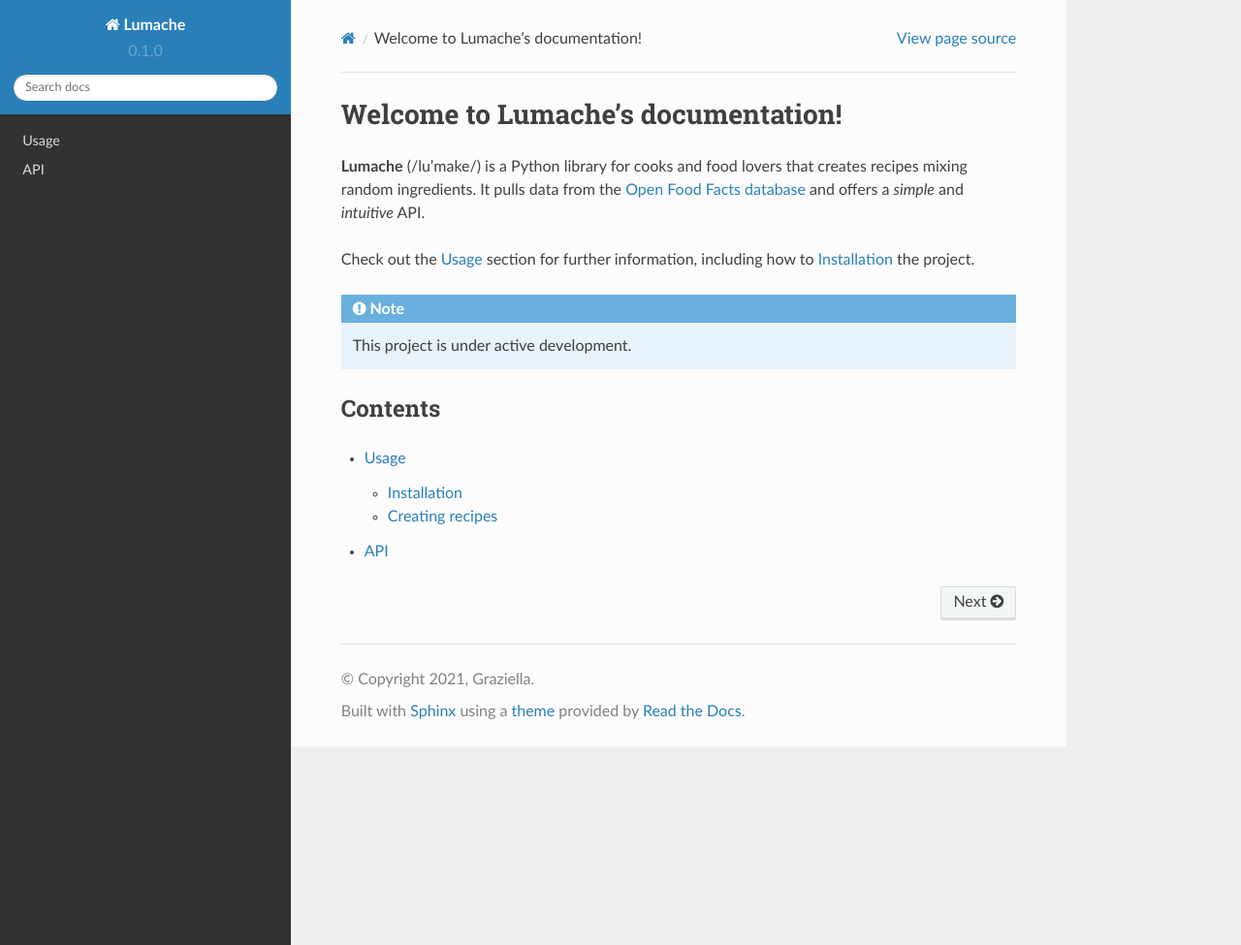
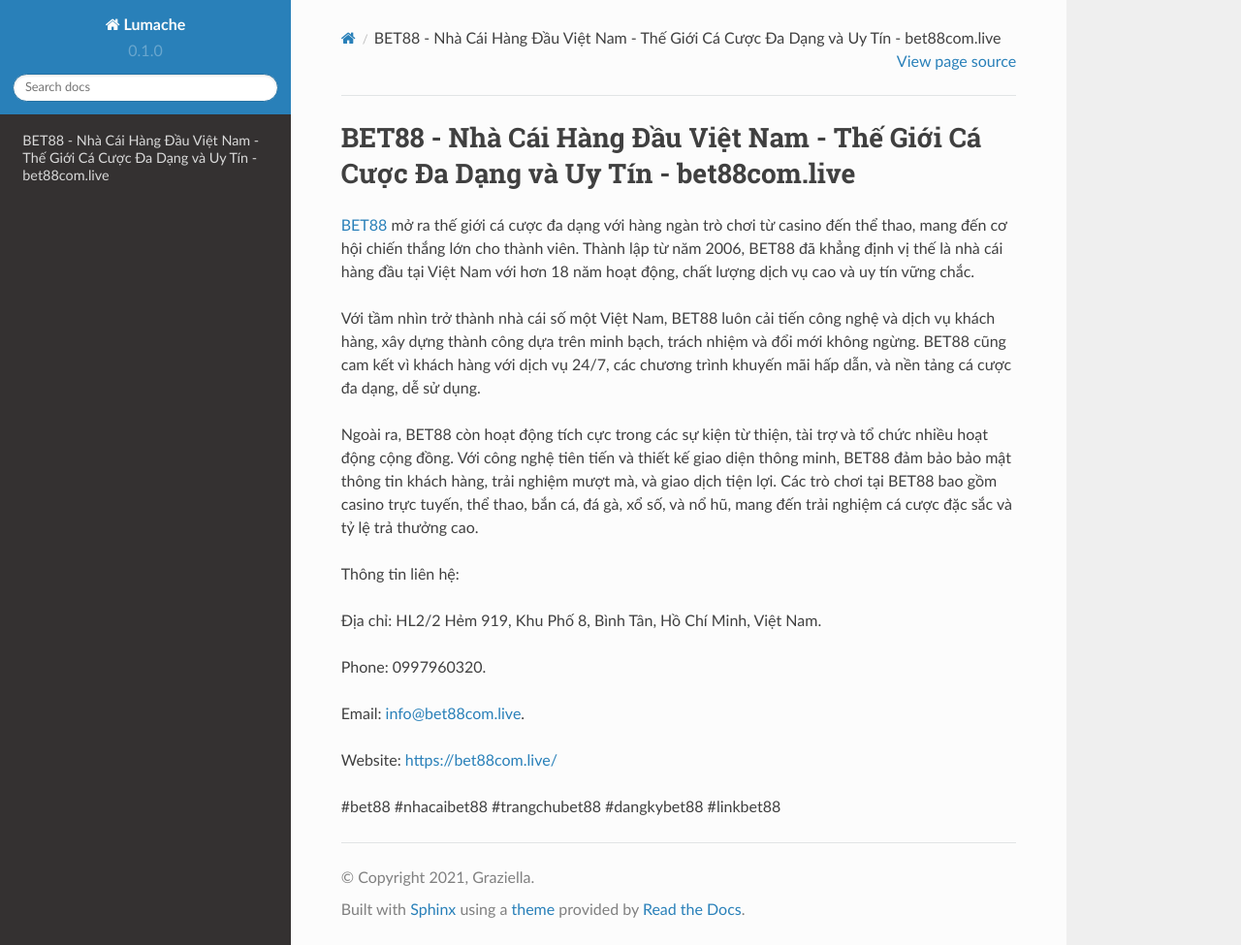
Before and after one commit to socialentity1/bet88comlive, a Sphinx documentation site: the page built from docs/source/index.rst, in a window 1280 px wide and 975 px high. Shown: the whole window at 97% size. Built offline with Sphinx 7.4.7 and the Read the Docs theme 2.0.0, drawn with Linux system fonts in a browser that asks for light colours.

Commit message:
Update index.rst

```diff
--- a/docs/source/index.rst
+++ b/docs/source/index.rst
@@ -1,22 +1,20 @@
-Welcome to Lumache's documentation!
+BET88 - Nhà Cái Hàng Đầu Việt Nam - Thế Giới Cá Cược Đa Dạng và Uy Tín - bet88com.live
 ===================================
 
-**Lumache** (/lu'make/) is a Python library for cooks and food lovers
-that creates recipes mixing random ingredients.
-It pulls data from the `Open Food Facts database <https://world.openfoodfacts.org/>`_
-and offers a *simple* and *intuitive* API.
+`BET88 <https://bet88com.live/>`_ mở ra thế giới cá cược đa dạng với hàng ngàn trò chơi từ casino đến thể thao, mang đến cơ hội chiến thắng lớn cho thành viên. Thành lập từ năm 2006, BET88 đã khẳng định vị thế là nhà cái hàng đầu tại Việt Nam với hơn 18 năm hoạt động, chất lượng dịch vụ cao và uy tín vững chắc.
 
-Check out the :doc:`usage` section for further information, including
-how to :ref:`installation` the project.
+Với tầm nhìn trở thành nhà cái số một Việt Nam, BET88 luôn cải tiến công nghệ và dịch vụ khách hàng, xây dựng thành công dựa trên minh bạch, trách nhiệm và đổi mới không ngừng. BET88 cũng cam kết vì khách hàng với dịch vụ 24/7, các chương trình khuyến mãi hấp dẫn, và nền tảng cá cược đa dạng, dễ sử dụng.
 
-.. note::
+Ngoài ra, BET88 còn hoạt động tích cực trong các sự kiện từ thiện, tài trợ và tổ chức nhiều hoạt động cộng đồng. Với công nghệ tiên tiến và thiết kế giao diện thông minh, BET88 đảm bảo bảo mật thông tin khách hàng, trải nghiệm mượt mà, và giao dịch tiện lợi. Các trò chơi tại BET88 bao gồm casino trực tuyến, thể thao, bắn cá, đá gà, xổ số, và nổ hũ, mang đến trải nghiệm cá cược đặc sắc và tỷ lệ trả thưởng cao.
 
-   This project is under active development.
+Thông tin liên hệ:
 
-Contents
---------
+Địa chỉ: HL2/2 Hẻm 919, Khu Phố 8, Bình Tân, Hồ Chí Minh, Việt Nam.
 
-.. toctree::
+Phone: 0997960320.
 
-   usage
-   api
+Email: info@bet88com.live.
+
+Website: https://bet88com.live/
+
+#bet88 #nhacaibet88 #trangchubet88 #dangkybet88 #linkbet88
```
